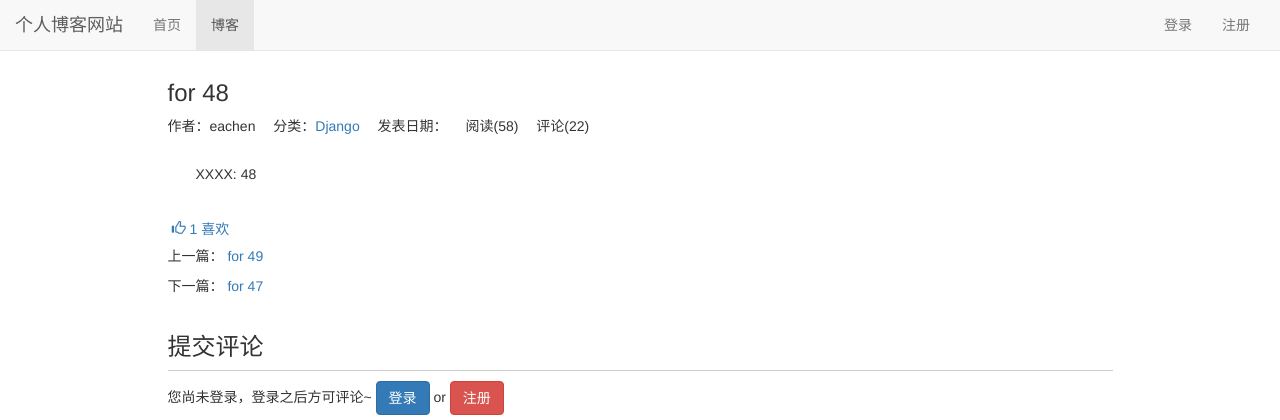
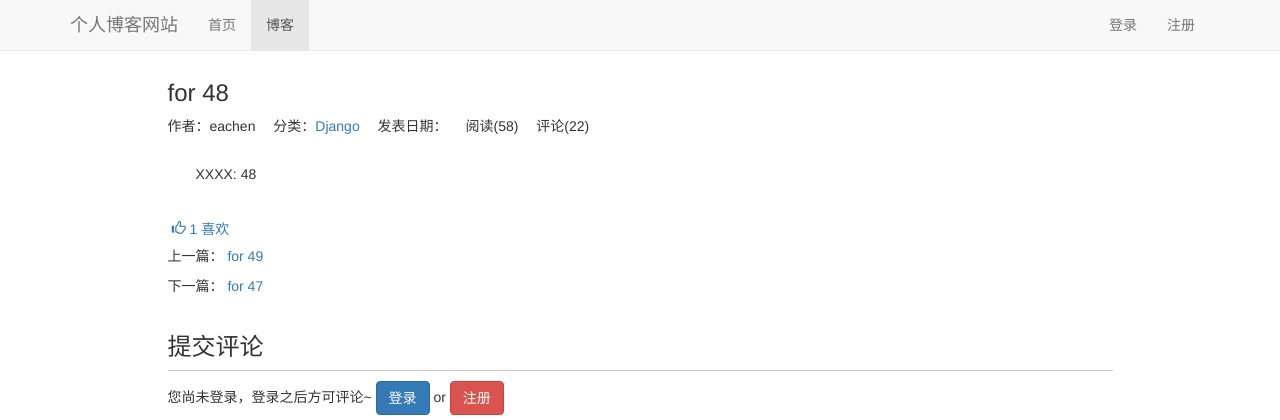
Before and after one commit to EachenKuang/EachenWeb, a Django app: page /blog/57 in a window 1280 px wide. Shown: the top 420 px of the page. Run offline with Django 3.2, Linux system fonts and the light colour scheme; data comes from the database, SQL or seed files in the repository; both versions use the stored data as it was after the commit; some libraries are stand-ins or nearby versions.

Commit message:
ajuast the navbar

```diff
--- a/templates/base.html
+++ b/templates/base.html
@@ -18,18 +18,19 @@
 </head>
 
 <body>
-    <div class="navbar navbar-default navbar-fixed-top" role="navigation">
-        <div class="container-fluid">
-            <div class="nav-header">
-                <a class="navbar-brand" href="{% url 'home' %}">个人博客网站</a>
-                <button type="button" class="navbar-toggle collapsed " data-toggle="collapse"
-                        data-target="#navbar-collapse">
-                    <span class="icon-bar"></span>
-                    <span class="icon-bar"></span>
-                    <span class="icon-bar"></span>
-                </button>
-            </div>
-            <div id="navbar-collapse" class="collapse navbar-collapse" >
+    <nav class="navbar navbar-default navbar-fixed-top">
+        <div class="container collapsed">
+        <div class="navbar-header">
+          <button type="button" class="navbar-toggle collapsed" data-toggle="collapse" data-target="#navbar-collapse" aria-expanded="false">
+            <span class="sr-only">Toggle navigation</span>
+            <span class="icon-bar"></span>
+            <span class="icon-bar"></span>
+            <span class="icon-bar"></span>
+          </button>
+          <a class="navbar-brand" href="{% url 'home' %}"><span>个人博客网站</span></a>
+        </div>
+
+            <div id="navbar-collapse" class="collapse navbar-collapse in" aria-expanded="false" style="height: 1px;">
                 <ul class="nav navbar-nav">
                     <li class="{% block nav_home_active %}{% endblock %}">
                         <a href="/">首页</a>
@@ -65,7 +66,8 @@
                 </ul>
             </div>
         </div>
-    </div>
+    </nav>
+
     {% block content %}{% endblock %}
     <!-- Modal -->
     <div class="modal fade" id="login_modal" tabindex="-1" role="dialog">
```
Also changed, not shown: db.sqlite3.
